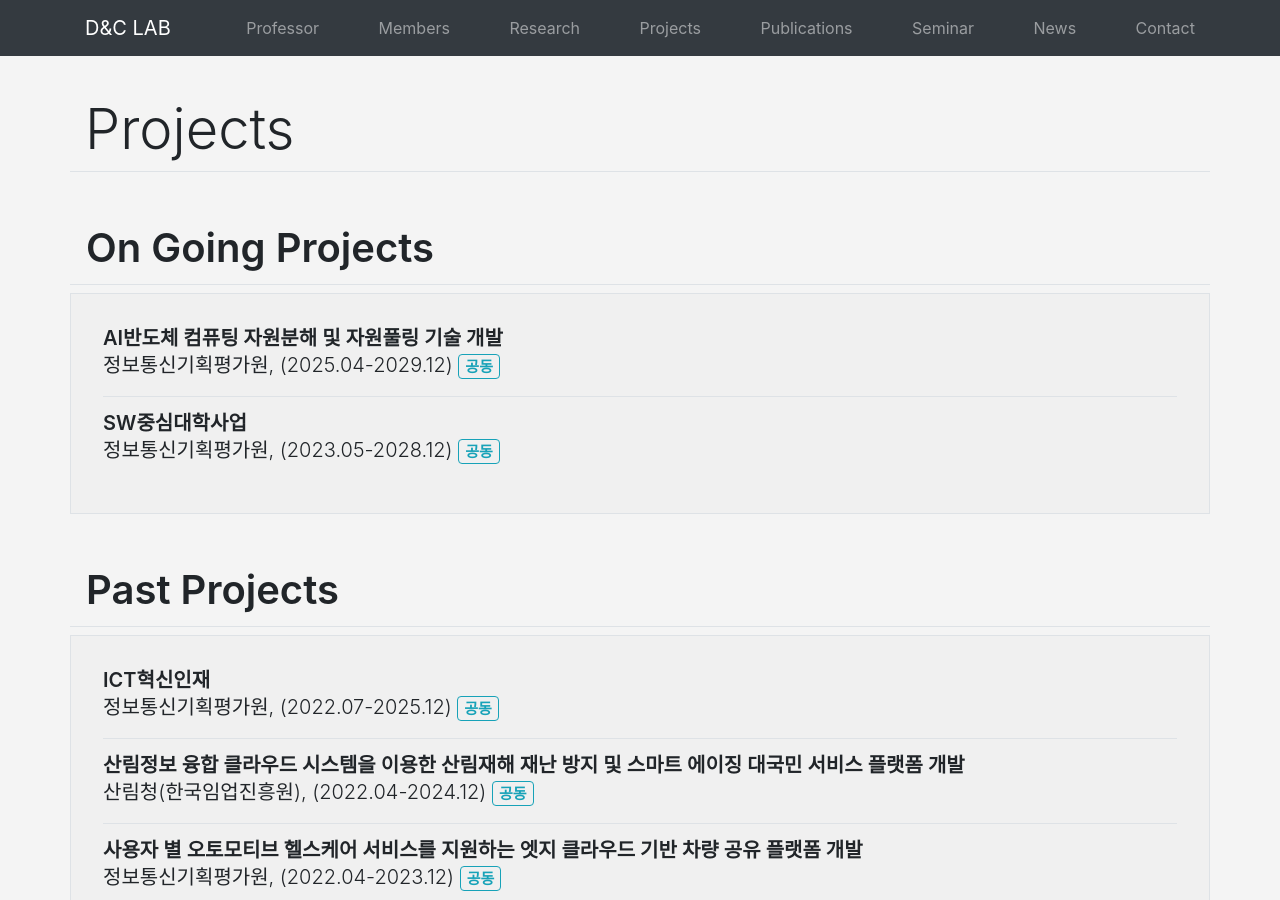
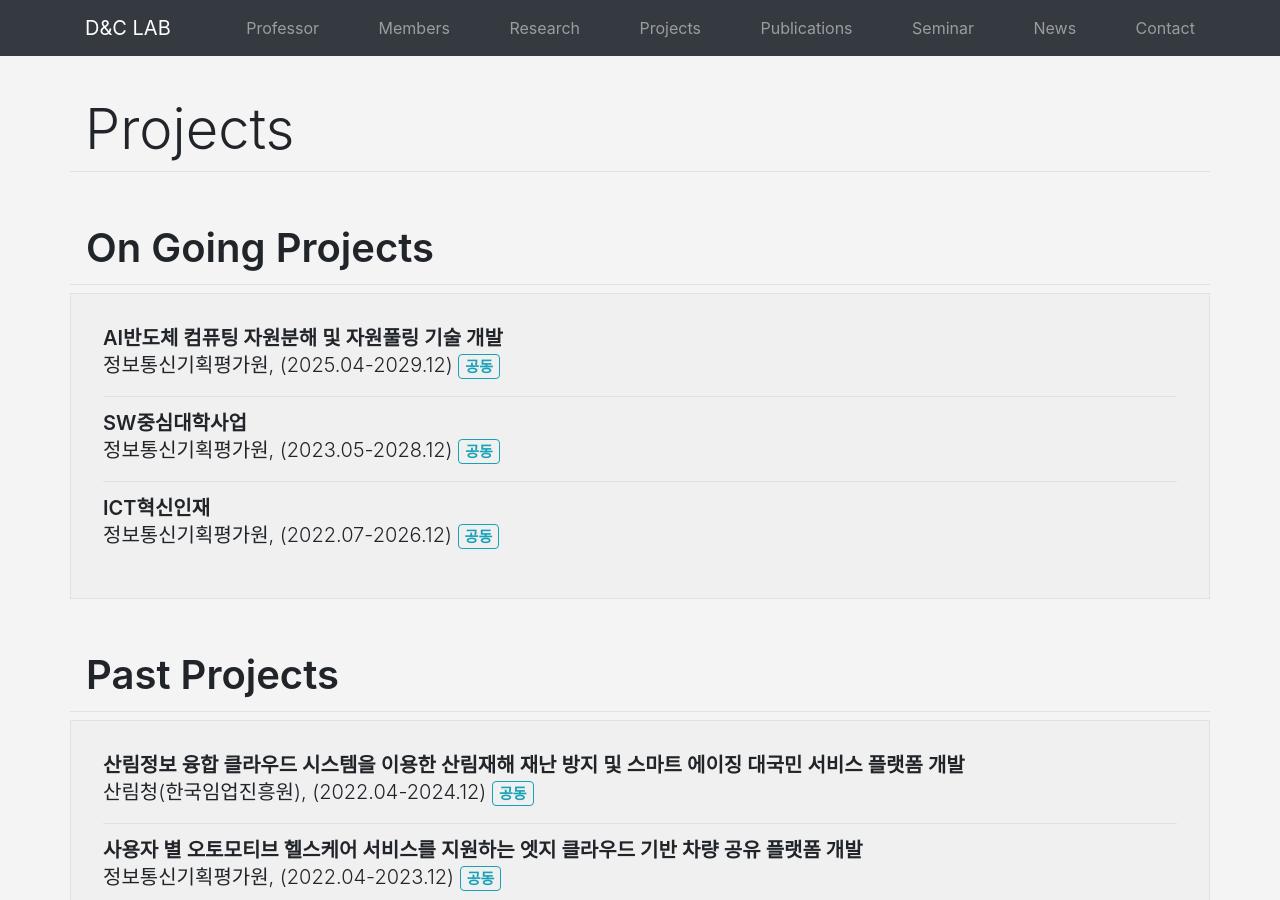
Before and after one commit to KU-Cloud/ku-cloud.github.io, a Jekyll site: the page built from projects.html, in a window 1280 px wide and 900 px high. Built offline with Jekyll 4.4.1, drawn with Linux system fonts in a browser that asks for light colours.

Commit message:
update: changed duration of project for extension

```diff
--- a/_data/projects.yaml
+++ b/_data/projects.yaml
@@ -409,7 +409,7 @@
     short: "정보통신기획평가원"
     full: "정보통신기획평가원"
   start: 2022-07-01
-  end: 2025-12-31
+  end: 2026-12-31
   role: "corep"
 
 - title: "SW중심대학사업"
```
